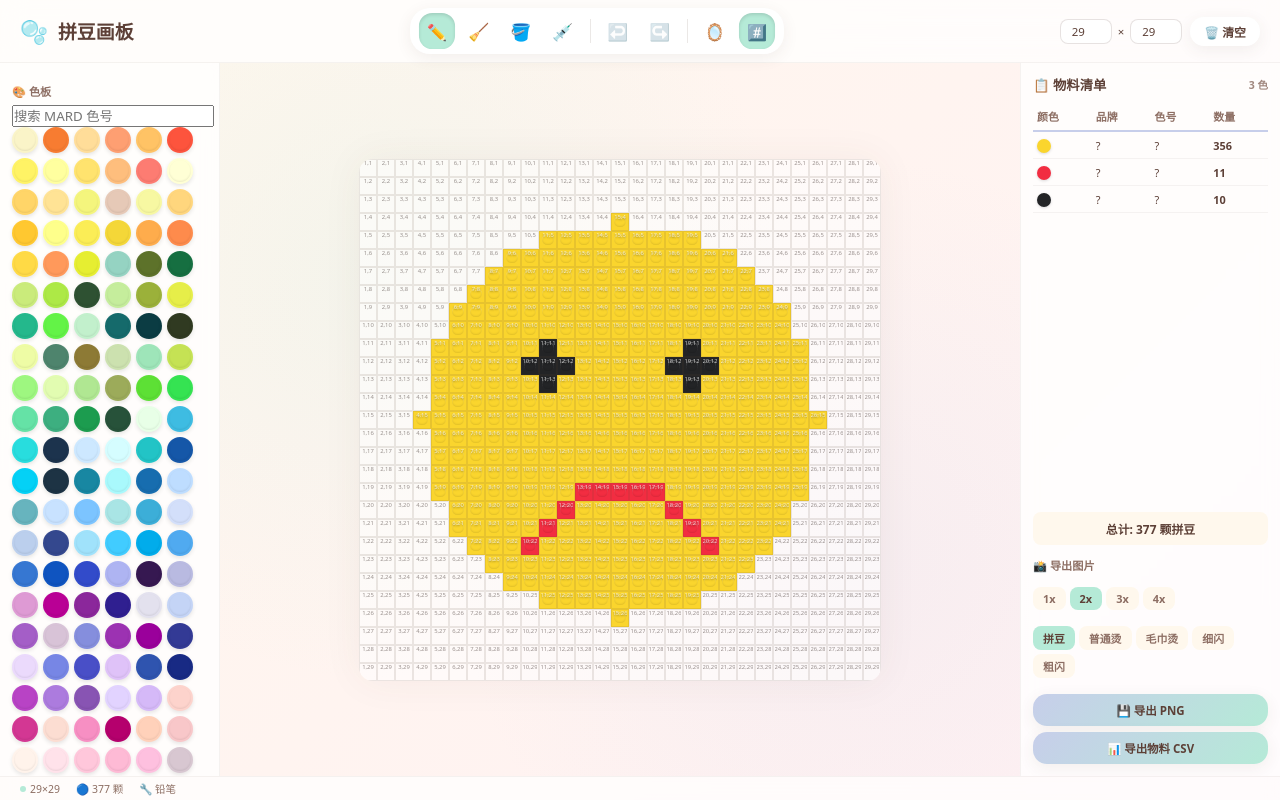
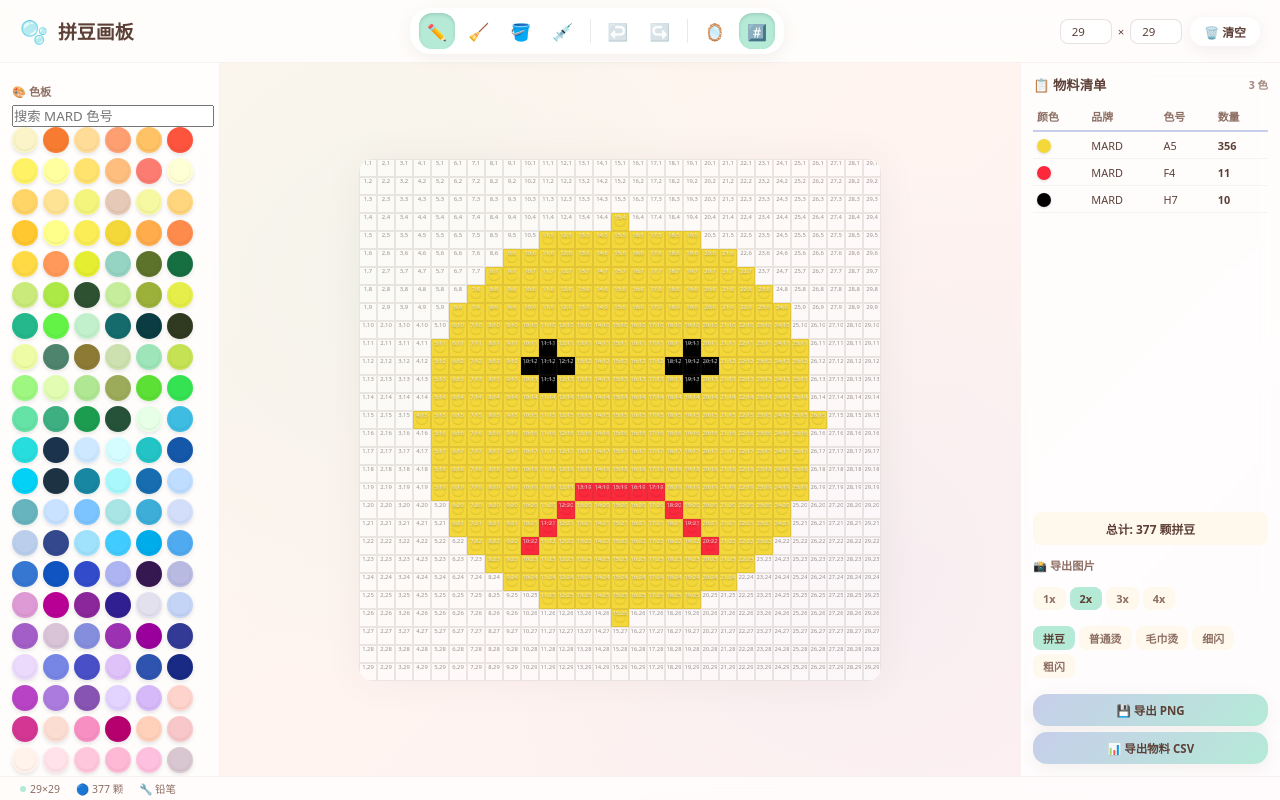
Before and after one commit to sagehou/BeadsCreator, a React (Vite) app: page / in a window 1280 px wide. Built offline with nearby package versions, Linux system fonts and the light colour scheme.

Commit message:
Preserve MARD color identities

```diff
--- a/src/App.jsx
+++ b/src/App.jsx
@@ -5,7 +5,8 @@ import BeadCanvas from './components/BeadCanvas';
 import BomPanel from './components/BomPanel';
 import ImageConverter from './components/ImageConverter';
 import { useHistory, cloneGrid, floodFill, createEmptyGrid, countBeads } from './hooks/useBeadBoard';
-import { generateSmileyPattern, getAllColors } from './data/colors';
+import { DEFAULT_SELECTED_COLOR, generateSmileyPattern, getAllColors } from './data/colors';
+import { hexForPaletteValue } from './lib/paletteValue';
 import { PREVIEW_MODE_OPTIONS, PREVIEW_MODES, exportPreviewStyleForMode } from './lib/previewModes';
 
 const DEFAULT_SIZE = 29;
@@ -31,7 +32,7 @@ export default function App() {
   const { current: grid, push, undo, redo, reset, canUndo, canRedo } = useHistory(initialGrid);
 
   const [gridSize, setGridSize] = useState({ rows: DEFAULT_SIZE, cols: DEFAULT_SIZE });
-  const [selectedColor, setSelectedColor] = useState('#FFD700');
+  const [selectedColor, setSelectedColor] = useState(DEFAULT_SELECTED_COLOR);
   const [activeTool, setActiveTool] = useState('pencil');
   const [showGrid, setShowGrid] = useState(true);
   const [symmetry, setSymmetry] = useState(false);
@@ -41,17 +42,17 @@ export default function App() {
   const [showClearConfirm, setShowClearConfirm] = useState(false);
 
   // Add color to recent
-  const addRecent = useCallback((hex) => {
+  const addRecent = useCallback((value) => {
     setRecentColors(prev => {
-      const filtered = prev.filter(c => c !== hex);
-      return [hex, ...filtered].slice(0, 8);
+      const filtered = prev.filter(c => c !== value);
+      return [value, ...filtered].slice(0, 8);
     });
   }, []);
 
   // Select color handler
-  const handleSelectColor = useCallback((hex) => {
-    setSelectedColor(hex);
-    addRecent(hex);
+  const handleSelectColor = useCallback((value) => {
+    setSelectedColor(value);
+    addRecent(value);
   }, [addRecent]);
 
   // Cell action handler
@@ -154,11 +155,12 @@ export default function App() {
     ctx.fillRect(0, 0, canvas.width, canvas.height);
 
     const exportStyle = exportPreviewStyleForMode(previewMode);
+    const allColors = getAllColors();
 
     for (let y = 0; y < rows; y++) {
       for (let x = 0; x < cols; x++) {
         if (grid[y][x]) {
-          ctx.fillStyle = grid[y][x];
+          ctx.fillStyle = hexForPaletteValue(grid[y][x], allColors);
           if (exportStyle.shape === 'roundedRect') {
             const inset = s * exportStyle.insetRatio;
             const size = s - inset * 2;
--- a/src/components/BeadCanvas.jsx
+++ b/src/components/BeadCanvas.jsx
@@ -1,4 +1,6 @@
 import { useState, useRef, useCallback, useEffect } from 'react';
+import { MARD_COLORS } from '../data/colors';
+import { hexForPaletteValue } from '../lib/paletteValue';
 import { canvasPreviewClassName } from '../lib/previewModes';
 
 export default function BeadCanvas({
@@ -143,11 +145,14 @@ export default function BeadCanvas({
           }}
         >
           {grid.map((row, y) =>
-            row.map((cell, x) => (
+            row.map((cell, x) => {
+              const cellHex = cell ? hexForPaletteValue(cell, MARD_COLORS) : null;
+
+              return (
                 <div
                   key={`${x}-${y}`}
                   className={`bead-cell ${cell ? 'filled' : ''}`}
-                style={{ backgroundColor: cell || 'transparent' }}
+                  style={{ backgroundColor: cellHex || 'transparent' }}
                   onMouseDown={(e) => handleCellMouseDown(x, y, e)}
                   onMouseEnter={() => handleCellMouseEnter(x, y)}
                   onTouchStart={() => handleTouchStart(x, y)}
@@ -155,7 +160,8 @@ export default function BeadCanvas({
                 >
                   <span className="cell-coordinate">{x + 1},{y + 1}</span>
                 </div>
-            ))
+              );
+            })
           )}
         </div>
       </div>
--- a/src/components/BomPanel.jsx
+++ b/src/components/BomPanel.jsx
@@ -35,7 +35,7 @@ export default function BomPanel({
           </thead>
           <tbody>
             {beadCounts.map(item => (
-              <tr key={item.hex}>
+              <tr key={item.key ?? item.hex}>
                 <td>
                   <span className="bom-color-dot" style={{ backgroundColor: item.hex }} />
                 </td>
--- a/src/components/ColorPalette.jsx
+++ b/src/components/ColorPalette.jsx
@@ -1,12 +1,17 @@
 import { useMemo, useState } from 'react';
 import { MARD_COLORS } from '../data/colors';
 import { filterPaletteColors } from '../lib/paletteSearch';
+import { hexForPaletteValue, paletteValueForColor, resolvePaletteValue } from '../lib/paletteValue';
 
 export default function ColorPalette({ selectedColor, onSelectColor, recentColors }) {
   const [query, setQuery] = useState('');
   const [hoveredColor, setHoveredColor] = useState(null);
 
   const colors = useMemo(() => filterPaletteColors(MARD_COLORS, query), [query]);
+  const selectedPaletteColor = useMemo(
+    () => resolvePaletteValue(selectedColor, MARD_COLORS),
+    [selectedColor]
+  );
 
   return (
     <>
@@ -22,12 +27,16 @@ export default function ColorPalette({ selectedColor, onSelectColor, recentColor
       </div>
 
       <div className="color-grid">
-        {colors.map(color => (
+        {colors.map(color => {
+          const paletteValue = paletteValueForColor(color);
+          const selected = selectedPaletteColor?.id === color.id || selectedColor === color.hex;
+
+          return (
             <div
               key={color.id}
-            className={`color-swatch ${selectedColor === color.hex ? 'selected' : ''}`}
+              className={`color-swatch ${selected ? 'selected' : ''}`}
               style={{ backgroundColor: color.hex }}
-            onClick={() => onSelectColor(color.hex)}
+              onClick={() => onSelectColor(paletteValue)}
               onMouseEnter={() => setHoveredColor(color)}
               onMouseLeave={() => setHoveredColor(null)}
             >
@@ -37,19 +46,20 @@ export default function ColorPalette({ selectedColor, onSelectColor, recentColor
                 </div>
               )}
             </div>
-        ))}
+          );
+        })}
       </div>
 
       {recentColors.length > 0 && (
         <>
           <div className="palette-section-title" style={{ marginTop: 12 }}>🕐 最近使用</div>
           <div className="recent-colors">
-            {recentColors.map((hex, i) => (
+            {recentColors.map((value, i) => (
               <div
-                key={`${hex}-${i}`}
+                key={`${value}-${i}`}
                 className="recent-swatch"
-                style={{ backgroundColor: hex }}
-                onClick={() => onSelectColor(hex)}
+                style={{ backgroundColor: hexForPaletteValue(value, MARD_COLORS) }}
+                onClick={() => onSelectColor(value)}
               />
             ))}
           </div>
--- a/src/data/colors.js
+++ b/src/data/colors.js
@@ -10,6 +10,8 @@ import {
 import { generateStarterPattern } from '../lib/starterPatterns.js';
 
 export { MARD_COLORS };
+
+export const DEFAULT_SELECTED_COLOR = MARD_COLORS.find((color) => color.code === 'F4')?.id ?? MARD_COLORS[0].id;
 
 export const PERLER_COLORS = MARD_COLORS;
 export const HAMA_COLORS = MARD_COLORS;
--- a/src/hooks/useBeadBoard.js
+++ b/src/hooks/useBeadBoard.js
@@ -1,4 +1,5 @@
 import { useState, useCallback } from 'react';
+import { resolvePaletteValue } from '../lib/paletteValue.js';
 
 /**
  * Custom hook for undo/redo history management (50 steps)
@@ -84,16 +85,23 @@ export function createEmptyGrid(rows, cols) {
 /**
  * Count beads by color in a grid
  */
-export function countBeads(grid, allColors) {
+export function countBeads(grid, allColors = []) {
   const counts = {};
   for (const row of grid) {
     for (const cell of row) {
       if (cell) {
-        if (!counts[cell]) {
-          const colorInfo = allColors.find(c => c.hex === cell);
-          counts[cell] = { hex: cell, count: 0, info: colorInfo || { brand: '?', code: '?', name: cell } };
+        const colorInfo = resolvePaletteValue(cell, allColors);
+        const key = colorInfo?.id ?? cell;
+        if (!counts[key]) {
+          counts[key] = {
+            key,
+            value: key,
+            hex: colorInfo?.hex ?? cell,
+            count: 0,
+            info: colorInfo || { brand: '?', code: '?', name: cell }
+          };
         }
-        counts[cell].count++;
+        counts[key].count++;
       }
     }
   }
--- /dev/null
+++ b/src/lib/paletteValue.js
@@ -0,0 +1,17 @@
+export function paletteValueForColor(color) {
+  return color?.id ?? color?.hex ?? null;
+}
+
+export function resolvePaletteValue(value, palette = []) {
+  if (!value) return null;
+
+  const idMatch = palette.find((color) => color.id === value);
+  if (idMatch) return idMatch;
+
+  const normalizedValue = typeof value === 'string' ? value.toUpperCase() : value;
+  return palette.find((color) => color.hex.toUpperCase() === normalizedValue) ?? null;
+}
+
+export function hexForPaletteValue(value, palette = []) {
+  return resolvePaletteValue(value, palette)?.hex ?? value;
+}
```
Also changed, not shown: src/lib/starterPatterns.js, 2 other files (tests, documents, lock files or other folders). Lines whose indentation alone changed are shown as unchanged.
